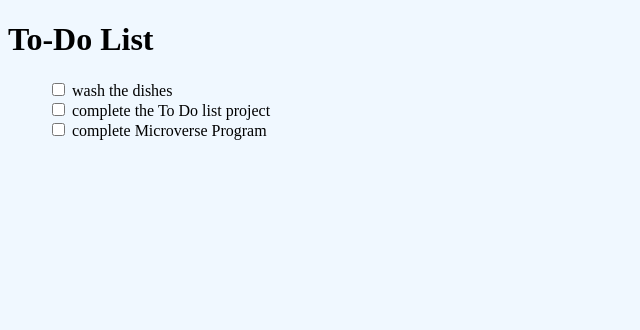
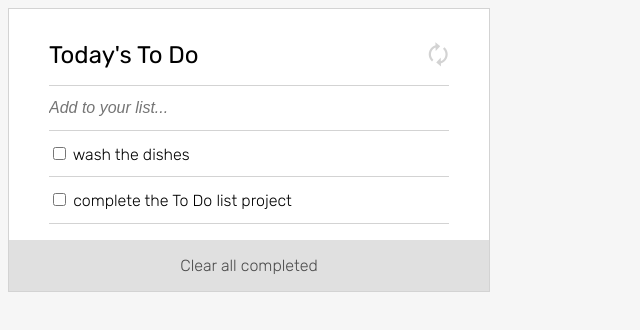
Before and after one commit to lu-jim/to-do, a website built with webpack: page src/index.html in a window 1280 px wide. Shown: the whole page, without its empty margins (0-640 px from the left). Built offline with nearby package versions, Linux system fonts and the light colour scheme.

Commit message:
Add linters and customize styling

```diff
--- a/src/index.html
+++ b/src/index.html
@@ -1,13 +1,22 @@
 <!DOCTYPE html>
 <html lang="en">
+
 <head>
   <meta charset="UTF-8">
   <meta http-equiv="X-UA-Compatible" content="IE=edge">
   <meta name="viewport" content="width=device-width, initial-scale=1.0">
   <title>To-do List</title>
 </head>
+
 <body>
-  <h1>To-Do List</h1>
-  <ul id="to-do"></ul>
+  <div class="container">
+    <ul id="to-do">
+      <li class="list-title-section"><h1 class="list-title">Today's To Do</h1> <div class="list-refresh">&#128472;</div></li>
+      <li class="list-input-section"><input type="text" placeholder="Add to your list..." class="list-input"></li>
+    </ul>
+    <div class="list-clear"> Clear all completed</div>
+  </div>
+
 </body>
+
 </html>
--- a/src/index.js
+++ b/src/index.js
@@ -1,6 +1,6 @@
 import './styles.css';
 
-class toDo {
+class ToDo {
   constructor(description) {
     this.description = description;
     this.completed = false;
@@ -8,16 +8,25 @@ class toDo {
   }
 }
 
+const createNode = (type, nodeClass) => {
+  const node = document.createElement(type);
+  if (nodeClass) node.className = nodeClass;
+  return node;
+};
+
 const newList = [
-  new toDo('wash the dishes'),
-  new toDo('complete the To Do list project'),
-  new toDo('complete Microverse Program'),
+  new ToDo('wash the dishes'),
+  new ToDo('complete the To Do list project'),
 ];
 const todoUl = document.querySelector('#to-do');
+let completedClass;
 
 newList.forEach((item) => {
   item.index = newList.indexOf(item);
-  const todoEntry = document.createElement('li')
-  todoEntry.innerHTML = `<input type="checkbox"> ${item.description}`
+  if (item.completed) {
+    completedClass = 'checked="checked"';
+  } else completedClass = '';
+  const todoEntry = createNode('li', 'list-item');
+  todoEntry.innerHTML = `<input type="checkbox" ${completedClass}"> ${item.description}`;
   todoUl.appendChild(todoEntry);
 });
--- a/src/styles.css
+++ b/src/styles.css
@@ -1,7 +1,76 @@
+@import url('https://fonts.googleapis.com/css2?family=Rubik:wght@300;400&display=swap');
 body {
-  background-color: aliceblue;
+  background-color: #f6f6f6;
+  font-family: Rubik, -apple-system, BlinkMacSystemFont, 'Segoe UI', Roboto,
+    Oxygen, Ubuntu, Cantarell, 'Open Sans', 'Helvetica Neue', sans-serif;
+  font-weight: 300;
 }
 
 li {
   list-style: none;
 }
+
+.container {
+  border: solid 1px lightgray;
+  display: flex;
+  flex-direction: column;
+  width: 30rem;
+  background-color: #fff;
+}
+
+.list-title-section {
+  /* padding: 0 2rem; */
+  display: inline-flex;
+  width: 25rem;
+  align-items: baseline;
+  justify-content: space-between;
+  border-bottom: 1px solid lightgray;
+}
+
+.list-title {
+  font-size: 1.5rem;
+  font-weight: 400;
+}
+
+.list-item {
+  border-bottom: 1px solid lightgray;
+  padding: 0.8rem 0;
+  width: 25rem;
+  margin: 0;
+}
+
+.list-input {
+  padding: 0.8rem 0;
+  width: 25rem;
+  margin: 0;
+  border: 0;
+}
+
+.list-input-section {
+  border-bottom: 1px solid lightgray;
+  width: 25rem;
+}
+
+.list-refresh {
+  display: inline-flex;
+  font-size: 1.5rem;
+  color: lightgray;
+}
+
+input {
+  border: 0;
+  outline: 0;
+  font-style: italic;
+  font-size: 1rem;
+}
+input:focus {
+  outline: none !important;
+}
+
+.list-clear {
+  background-color: lightgray;
+  padding: 1rem;
+  display: flex;
+  opacity: 70%;
+  justify-content: center;
+}
--- a/webpack.config.js
+++ b/webpack.config.js
@@ -22,8 +22,8 @@ module.exports = {
     rules: [
       {
         test: /\.css$/i,
-        use: ["style-loader", "css-loader"],
-      }
-    ]
-  }
+        use: ['style-loader', 'css-loader'],
+      },
+    ],
+  },
 };
```
Also changed, not shown: package.json (+9 -0 lines), .github/workflows/linters.yml (added), 2 other files.
